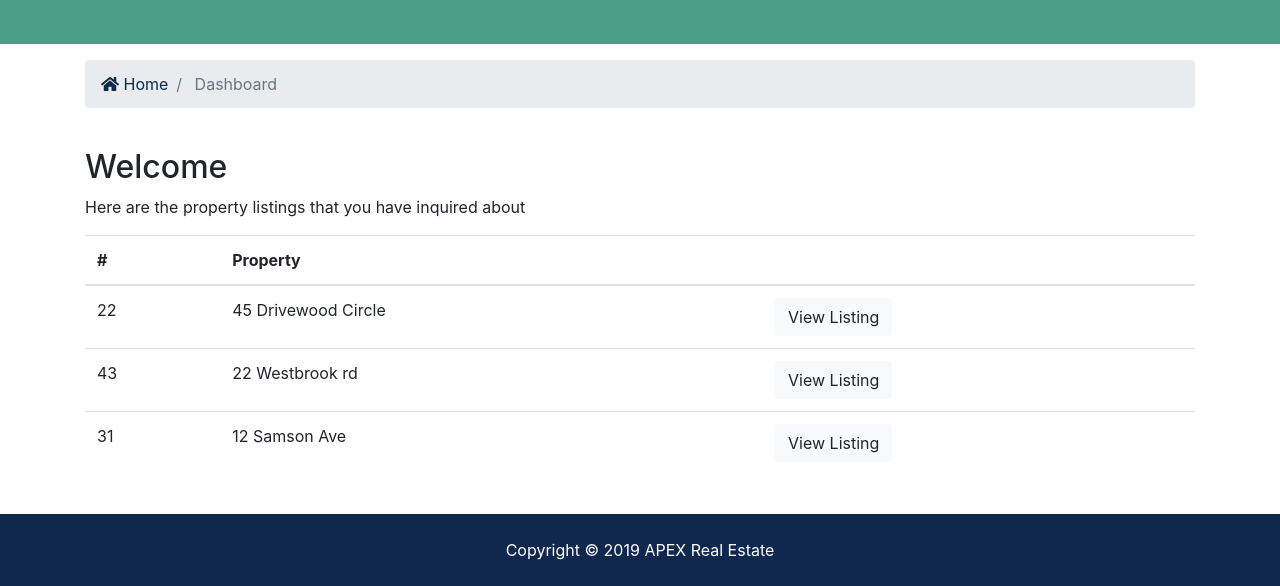
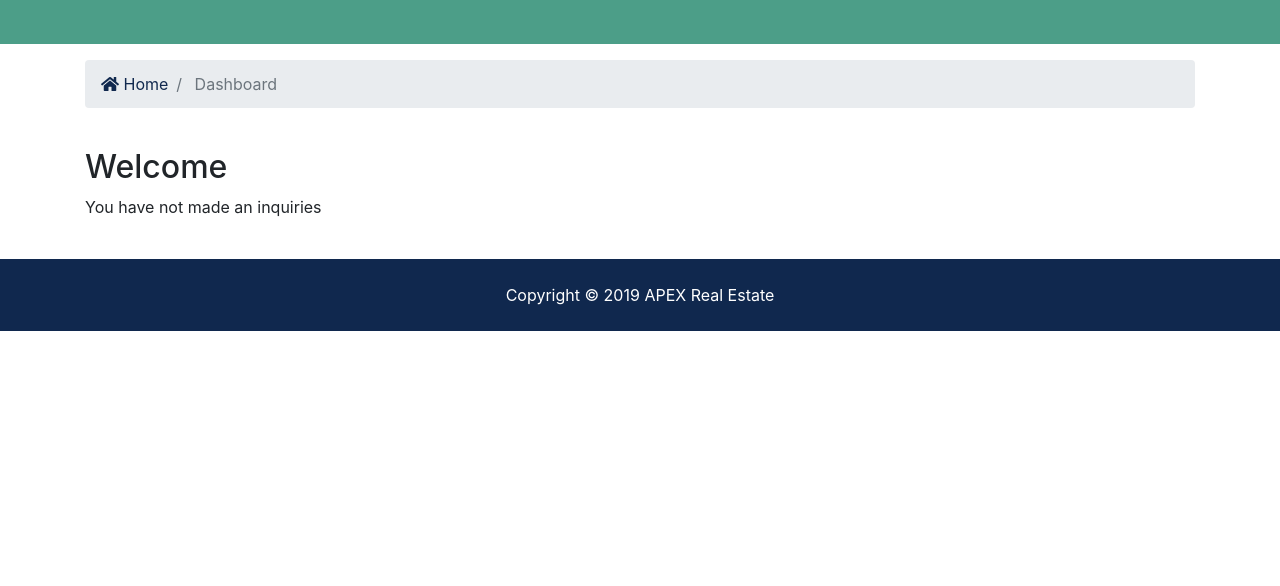
Before and after one commit to EugeneZnm/A-HOMES, a Django app: page /accounts/dashboard in a window 1280 px wide. Shown: the part 335-921 px from the top of the page. After the commit the page ends 666 px from the top, so only its background shows below. Run offline with Django 3.2, Linux system fonts and the light colour scheme; some libraries are stand-ins or nearby versions.

Commit message:
rendering properties inqured on

```diff
--- a/templates/accounts/dashboard.html
+++ b/templates/accounts/dashboard.html
@@ -36,6 +36,7 @@
           <div class="row">
             <div class="col-md-12">
               <h2>Welcome {{user.username}}</h2>
+              {% if contacts%}
                 <p>Here are the property listings that you have inquired about</p>
                 <table class="table">
                   <thead>
@@ -46,29 +47,20 @@
                     </tr>
                   </thead>
                   <tbody>
+                    {% for contact in contacts %}
                       <tr>
-                    <td>22</td>
-                    <td>45 Drivewood Circle</td>
+                        <td>{{contact.id}}</td>
+                        <td>{{contact.listing}}</td>
                         <td>
-                      <a class="btn btn-light" href="#">View Listing</a>
+                          <a class="btn btn-light" href="{% url 'listing' contact.listing_id %}">"View Listing"</a>
                         </td>
                       </tr>
-                  <tr>
-                    <td>43</td>
-                    <td>22 Westbrook rd</td>
-                    <td>
-                      <a class="btn btn-light" href="#">View Listing</a>
-                    </td>
-                  </tr>
-                  <tr>
-                    <td>31</td>
-                    <td>12 Samson Ave</td>
-                    <td>
-                      <a class="btn btn-light" href="#">View Listing</a>
-                    </td>
-                  </tr>
+                    {% endfor %}
                   </tbody>
                 </table>
+              {% else %}
+                <p>You have not made an inquiries</p>
+              {% endif %}
             </div>
           </div>
         </div>
```
Lines whose indentation alone changed are shown as unchanged.
